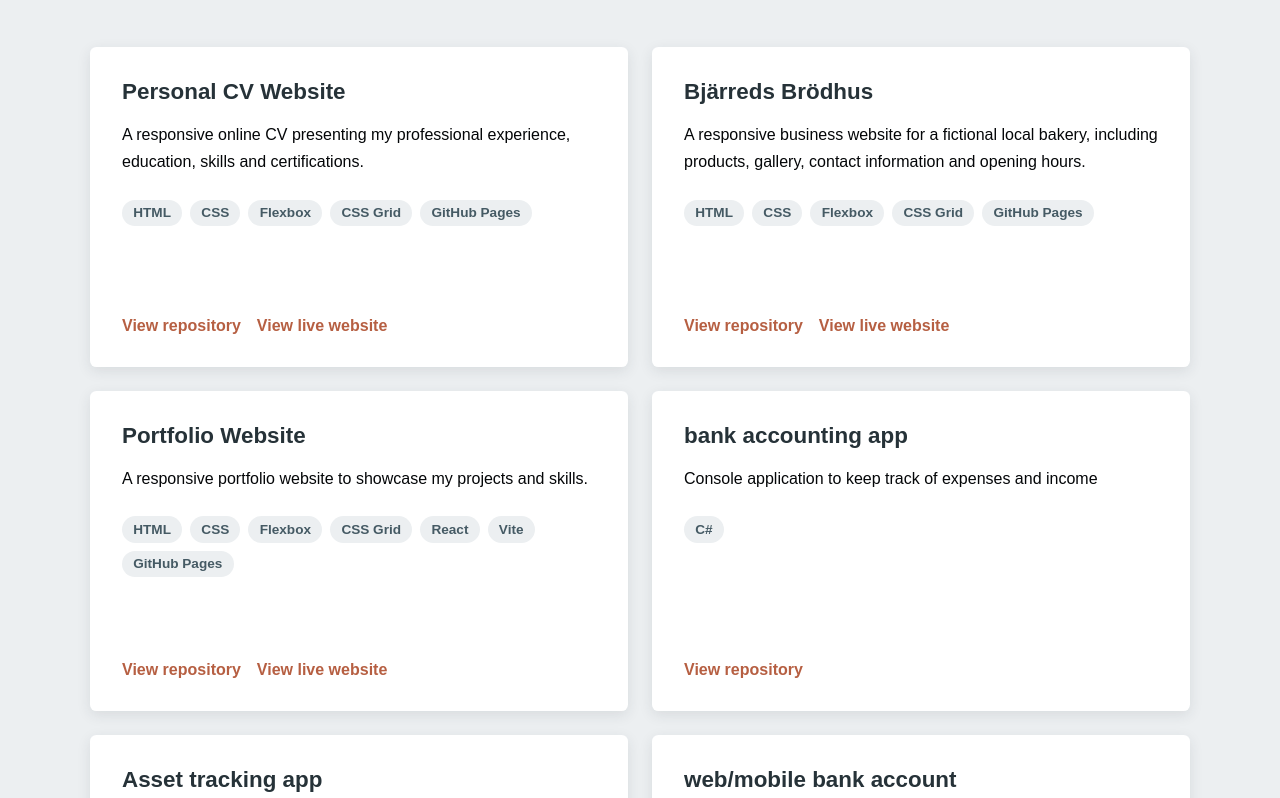
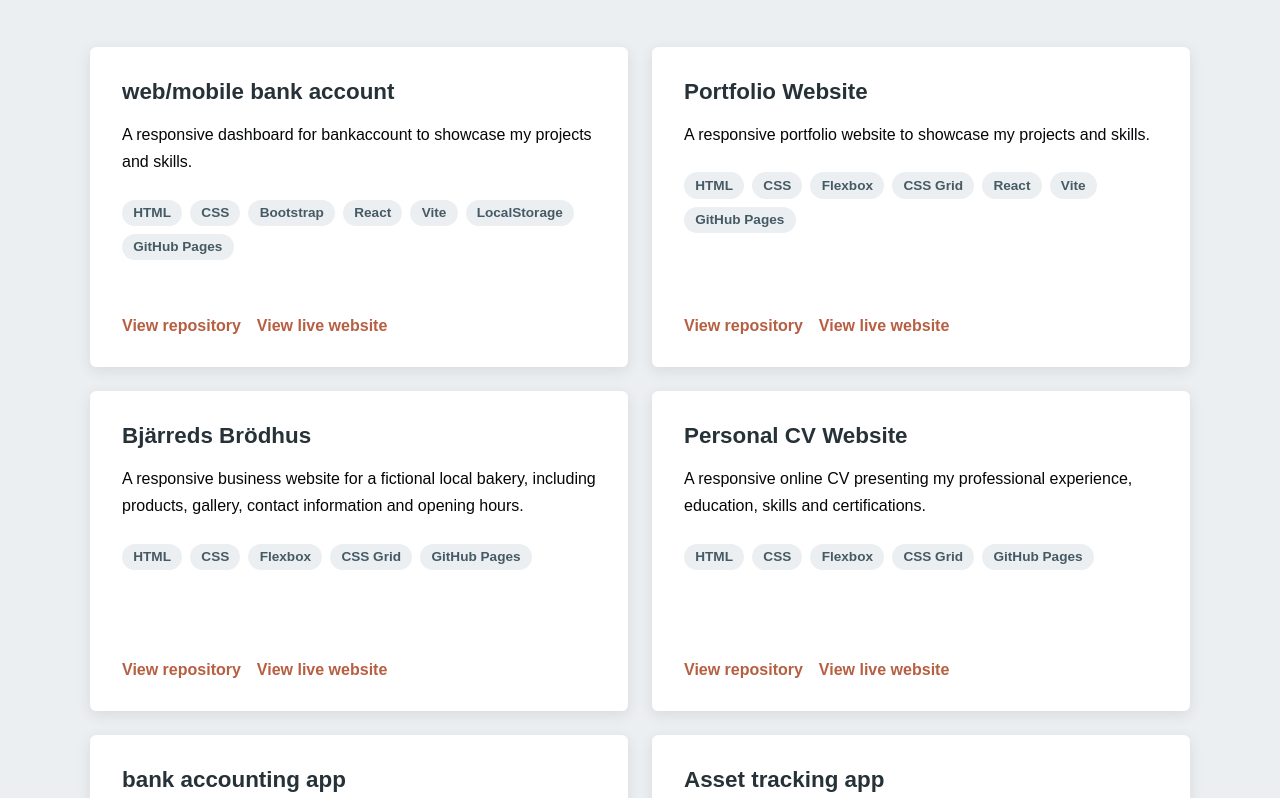
Before and after one commit to michaelharbst/portfolio, a React (Vite) app: page / in a window 1280 px wide. Shown: the part 2642-3440 px from the top of the page. Built offline with nearby package versions, Linux system fonts and the light colour scheme.

Commit message:
order of the projects can now be easily changed

```diff
--- a/src/components/Projects.jsx
+++ b/src/components/Projects.jsx
@@ -1,101 +1,83 @@
-import ProjectCard from './ProjectCard.jsx'
-import './Projects.css'
+import ProjectCard from "./ProjectCard.jsx";
+import "./Projects.css";
 
 function Projects() {
   const projects = [
     {
-      id: 1,
-      title: 'Personal CV Website',
+      id: 'cv',
+      order: 4,
+      title: "Personal CV Website",
       description:
-        'A responsive online CV presenting my professional experience, education, skills and certifications.',
-      technologies: [
-        'HTML',
-        'CSS',
-        'Flexbox',
-        'CSS Grid',
-        'GitHub Pages',
-      ],
-      repositoryUrl: 'https://github.com/michaelharbst/CV',
-      liveUrl: 'https://michaelharbst.github.io/CV/',
+        "A responsive online CV presenting my professional experience, education, skills and certifications.",
+      technologies: ["HTML", "CSS", "Flexbox", "CSS Grid", "GitHub Pages"],
+      repositoryUrl: "https://github.com/michaelharbst/CV",
+      liveUrl: "https://michaelharbst.github.io/CV/",
     },
     {
-      id: 2,
-      title: 'Bjärreds Brödhus',
+      id: 'bakery',
+      order: 3,
+      title: "Bjärreds Brödhus",
       description:
-        'A responsive business website for a fictional local bakery, including products, gallery, contact information and opening hours.',
+        "A responsive business website for a fictional local bakery, including products, gallery, contact information and opening hours.",
+      technologies: ["HTML", "CSS", "Flexbox", "CSS Grid", "GitHub Pages"],
+      repositoryUrl: "https://github.com/michaelharbst/bakery-website",
+      liveUrl: "https://michaelharbst.github.io/bakery-website/",
+    },
+    {
+      id: 'portfolio',
+      order: 2,
+      title: "Portfolio Website",
+      description:
+        "A responsive portfolio website to showcase my projects and skills.",
       technologies: [
-        'HTML',
-        'CSS',
-        'Flexbox',
-        'CSS Grid',
-        'GitHub Pages',
+        "HTML",
+        "CSS",
+        "Flexbox",
+        "CSS Grid",
+        "React",
+        "Vite",
+        "GitHub Pages",
       ],
-      repositoryUrl:
-        'https://github.com/michaelharbst/bakery-website',
-      liveUrl:
-        'https://michaelharbst.github.io/bakery-website/',
+      repositoryUrl: "https://github.com/michaelharbst/portfolio",
+      liveUrl: "https://michaelharbst.github.io/portfolio/",
     },
-     {
-      id: 3,
-      title: 'Portfolio Website',
-      description:
-        'A responsive portfolio website to showcase my projects and skills.',
-      technologies: [
-        'HTML',
-        'CSS',
-        'Flexbox',
-        'CSS Grid',
-        'React',
-        'Vite',
-        'GitHub Pages',
-      ],
-      repositoryUrl:
-        'https://github.com/michaelharbst/portfolio',
-      liveUrl:
-        'https://michaelharbst.github.io/portfolio/',
+    {
+      id: 'bank account',
+      order: 5,
+      title: "bank accounting app",
+      description: "Console application to keep track of expenses and income",
+      technologies: ["C#"],
+      repositoryUrl: "https://github.com/michaelharbst/bank-account",
     },
-       {
-      id: 3,
-      title: 'bank accounting app',
-      description:
-        'Console application to keep track of expenses and income',
-      technologies: [
-        'C#',
-      ],
-      repositoryUrl:
-        'https://github.com/michaelharbst/bank-account' },
-              {
-      id: 3,
-      title: 'Asset tracking app',
-      description:
-        'Console application to keep track of a companies assets',
-      technologies: [
-        'C#',
-      ],
-      repositoryUrl:
-        'https://github.com/michaelharbst/Asset-tracking' },
+    {
+      id: 'asset tracking',
+      order: 5,
+      title: "Asset tracking app",
+      description: "Console application to keep track of a companies assets",
+      technologies: ["C#"],
+      repositoryUrl: "https://github.com/michaelharbst/Asset-tracking",
+    },
 
     {
-      id: 3,
-      title: 'web/mobile bank account',
+      id: 'webbank account',
+      order: 1,
+      title: "web/mobile bank account",
       description:
-        'A responsive dashboard for bankaccount to showcase my projects and skills.',
+        "A responsive dashboard for bankaccount to showcase my projects and skills.",
       technologies: [
-        'HTML',
-        'CSS',
-        'Bootstrap',
-        'React',
-        'Vite',
-        'LocalStorage',
-        'GitHub Pages',
+        "HTML",
+        "CSS",
+        "Bootstrap",
+        "React",
+        "Vite",
+        "LocalStorage",
+        "GitHub Pages",
       ],
-      repositoryUrl:
-        'https://github.com/michaelharbst/webbank-account',
-      liveUrl:
-        'https://michaelharbst.github.io/webbank-account/',
+      repositoryUrl: "https://github.com/michaelharbst/webbank-account",
+      liveUrl: "https://michaelharbst.github.io/webbank-account/",
     },
-  ]
-
+  ];
+  const orderedProjects = [...projects].sort((a, b) => a.order - b.order);
   return (
     <section id="projects" className="projects-section">
       <div className="projects-content">
@@ -104,13 +86,13 @@ function Projects() {
           <h2>Projects</h2>
 
           <p>
-            A selection of projects created while refreshing and
-            expanding my practical development skills.
+            A selection of projects created while refreshing and expanding my
+            practical development skills.
           </p>
         </div>
 
         <div className="projects-grid">
-          {projects.map((project) => (
+          {orderedProjects.map((project) => (
             <ProjectCard
               key={project.id}
               title={project.title}
@@ -123,7 +105,7 @@ function Projects() {
         </div>
       </div>
     </section>
-  )
+  );
 }
 
-export default Projects
+export default Projects;
```
